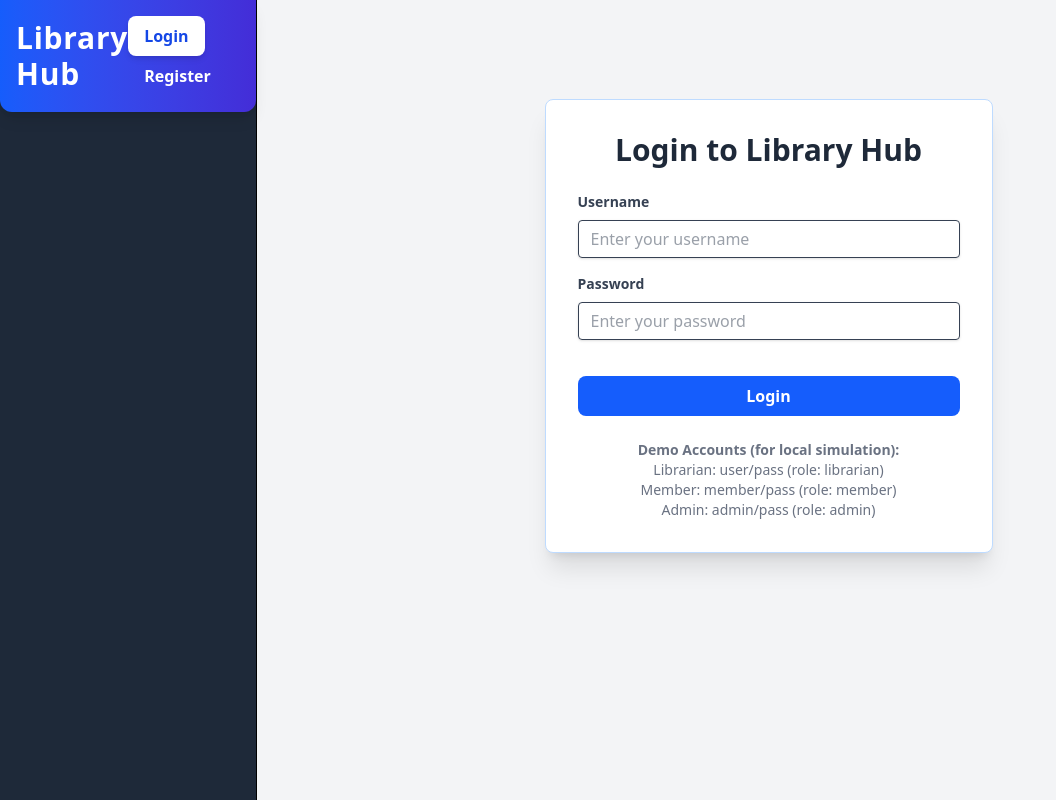
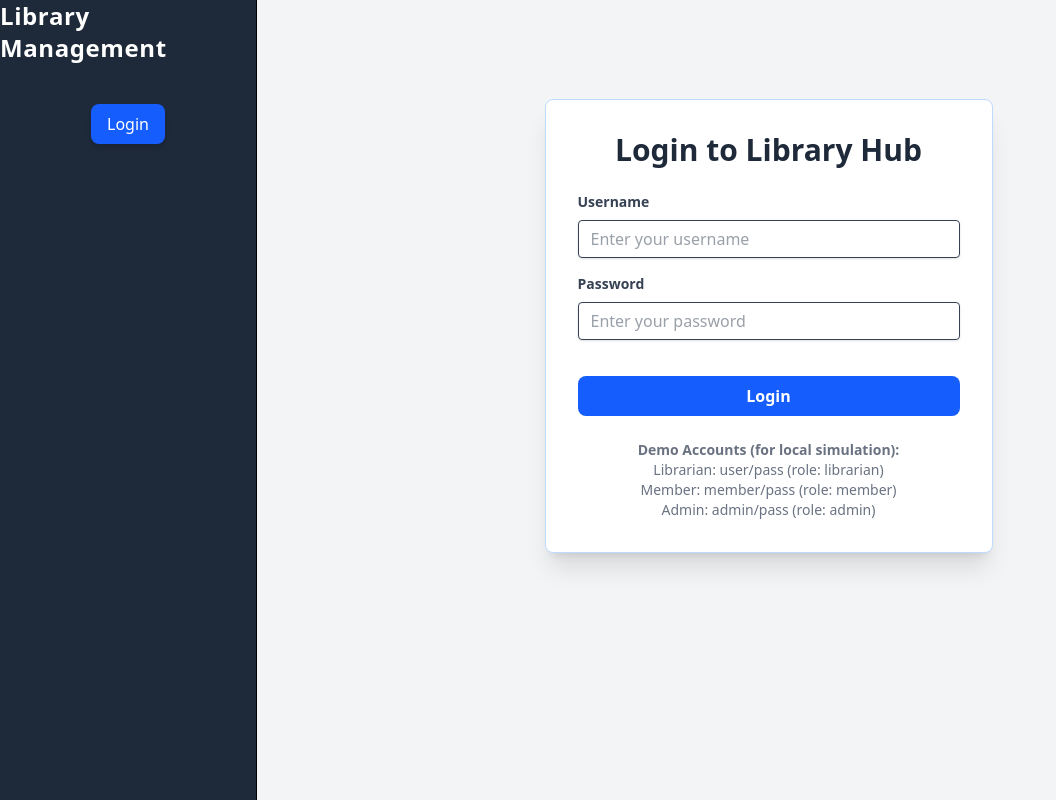
Before and after one commit to YaredAlex/frappe_library_management, a React app: page /auth in a window 1280 px wide. Shown: the whole page, without its empty margins (0-1056 px from the left). Built offline with nearby package versions, Linux system fonts and the light colour scheme; no server answers; the HTML template or start-up script is replaced by a standard one.

Commit message:
modified logout to clear session and cookie

```diff
--- a/src/components/Header.tsx
+++ b/src/components/Header.tsx
@@ -1,19 +1,30 @@
 import React from "react";
-import { Link, useLocation } from "react-router-dom";
+import { Link, useLocation, useNavigate } from "react-router-dom";
 import { useAuth } from "../context/AuthContext";
 import { FRAPPE_API_URL } from "../utils/helper";
 
 export const Header = () => {
   const { currentUser, setCurrentUser } = useAuth();
-  const location = useLocation();
-  const currentPath = location.pathname;
 
+  const navigate = useNavigate();
   const logout = async () => {
     try {
       await fetch(`${FRAPPE_API_URL}/api/method/logout`, {
         method: "POST",
         credentials: "include",
       });
+
+      localStorage.clear();
+      sessionStorage.clear();
+
+      document.cookie.split(";").forEach((cookie) => {
+        const eqPos = cookie.indexOf("=");
+        const name = eqPos > -1 ? cookie.substr(0, eqPos) : cookie;
+        document.cookie =
+          name + "=;expires=Thu, 01 Jan 1970 00:00:00 GMT;path=/";
+      });
+
+      navigate("/auth");
     } catch (error) {
       console.error("Error during Frappe logout:", error);
     } finally {
@@ -26,12 +37,12 @@ export const Header = () => {
   };
 
   return (
-    <header className="bg-gradient-to-r from-blue-600 to-indigo-700 p-4 shadow-lg rounded-b-xl">
-      <div className="container mx-auto flex justify-between items-center">
-        <h1 className="text-3xl font-extrabold text-white tracking-wide">
-          Library Hub
-        </h1>
-        <nav className="space-x-4 flex flex-wrap items-center">
+    <header className="">
+      <div className="container mx-auto flex flex-col justify-between items-center">
+        <h2 className="text-2xl font-bold  tracking-wide">
+          Library Management
+        </h2>
+        <nav className="space-x-4 flex flex-col gap-2 justify-start mt-10">
           {currentUser && (
             <>
               {(currentUser.role === "librarian" ||
@@ -41,6 +52,7 @@ export const Header = () => {
                   <NavLink to="/members">Members</NavLink>
                   <NavLink to="/loans">Loans</NavLink>
                   <NavLink to="/reports">Reports</NavLink>
+                  <NavLink to="/register">Register</NavLink>
                 </>
               )}
               {currentUser.role === "member" && (
@@ -59,8 +71,9 @@ export const Header = () => {
           )}
           {!currentUser && (
             <>
-              <NavLink to="/auth">Login</NavLink>
-              <NavLink to="/register">Register</NavLink>
+              <div className="mt-auto" style={{ marginTop: "auto" }}>
+                <NavLink to="/auth">Login</NavLink>
+              </div>
             </>
           )}
         </nav>
@@ -81,10 +94,10 @@ const NavLink = ({ to, children }: NavLinkProps) => {
   return (
     <Link
       to={to}
-      className={`px-4 py-2 rounded-lg font-semibold transition duration-300 ease-in-out transform hover:scale-105 ${
+      className={`block px-4 py-2 rounded-lg font-medium transition duration-200 ${
         isActive
-          ? "bg-white text-blue-700 shadow-md"
-          : "text-white hover:bg-blue-500 hover:bg-opacity-30"
+          ? "bg-blue-600 text-white shadow-md"
+          : "text-white hover:bg-gray-700"
       }`}
     >
       {children}
```
